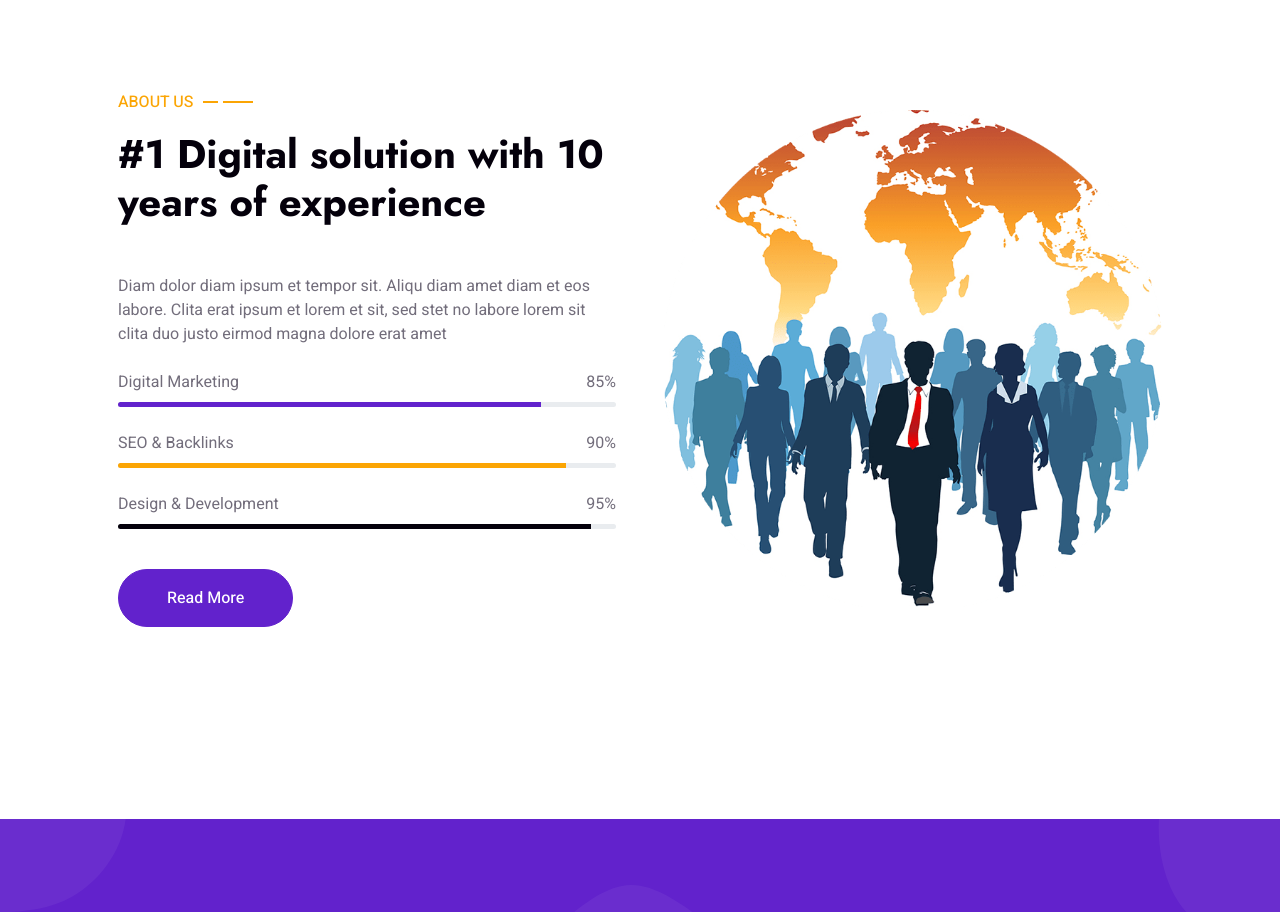
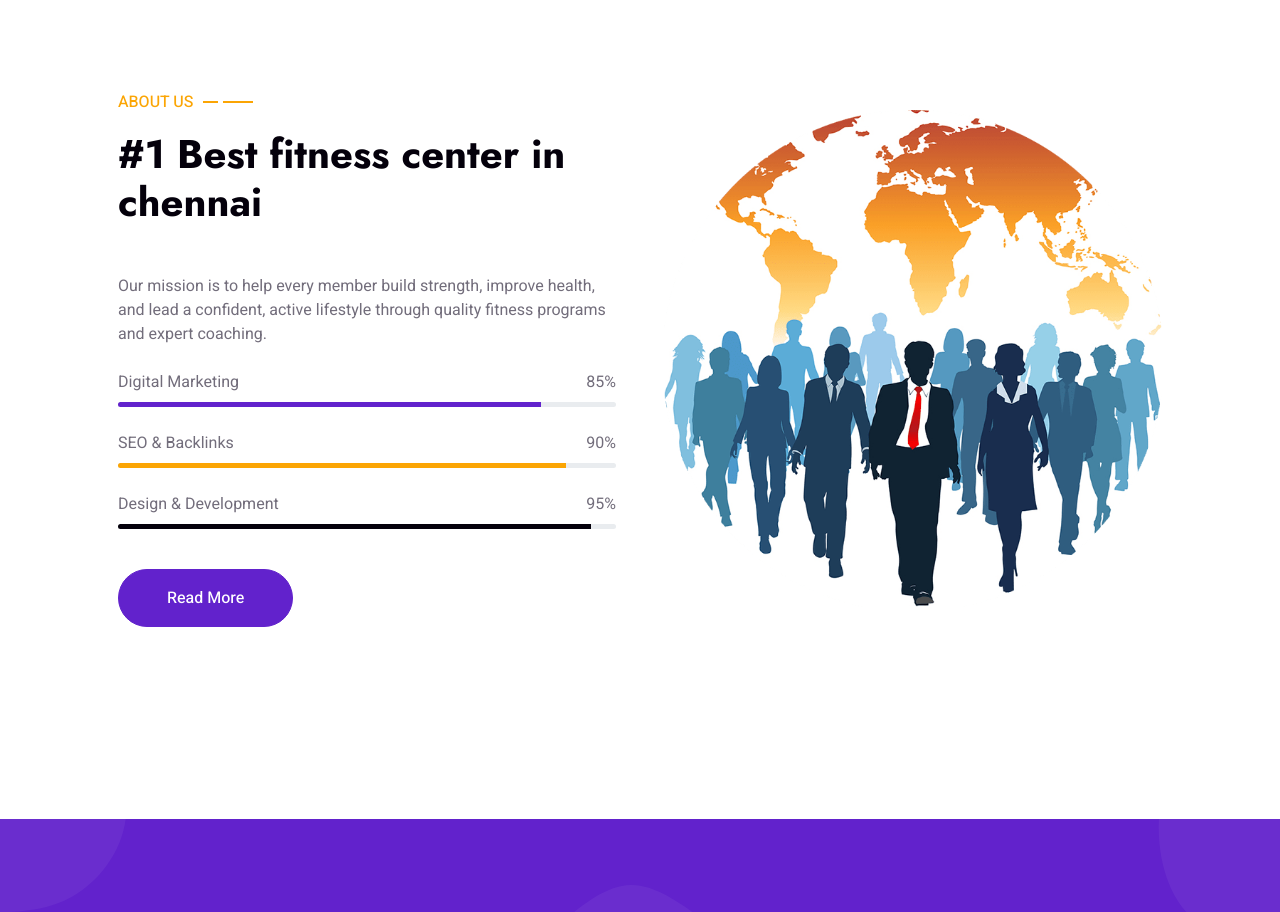
Before and after one commit to deenaanbu42-blip/Beast-fitness-center-unisex-, a plain HTML site: page index.html in a window 1280 px wide. Shown: the part 1360-2272 px from the top of the page. Drawn offline with nearby package versions, Linux system fonts and the light colour scheme; animation ran at ten frames a second.

Commit message:
Update index.html

```diff
--- a/index.html
+++ b/index.html
@@ -128,8 +128,8 @@
                 <div class="row g-5 align-items-center">
                     <div class="col-lg-6 wow fadeInUp" data-wow-delay="0.1s">
                         <p class="section-title text-secondary">About Us<span></span></p>
-                        <h1 class="mb-5">#1 Digital solution with 10 years of experience</h1>
-                        <p class="mb-4">Diam dolor diam ipsum et tempor sit. Aliqu diam amet diam et eos labore. Clita erat ipsum et lorem et sit, sed stet no labore lorem sit clita duo justo eirmod magna dolore erat amet</p>
+                        <h1 class="mb-5">#1 Best fitness center in chennai</h1>
+                        <p class="mb-4">Our mission is to help every member build strength, improve health, and lead a confident, active lifestyle through quality fitness programs and expert coaching.</p>
                         <div class="skill mb-4">
                             <div class="d-flex justify-content-between">
                                 <p class="mb-2">Digital Marketing</p>
```
